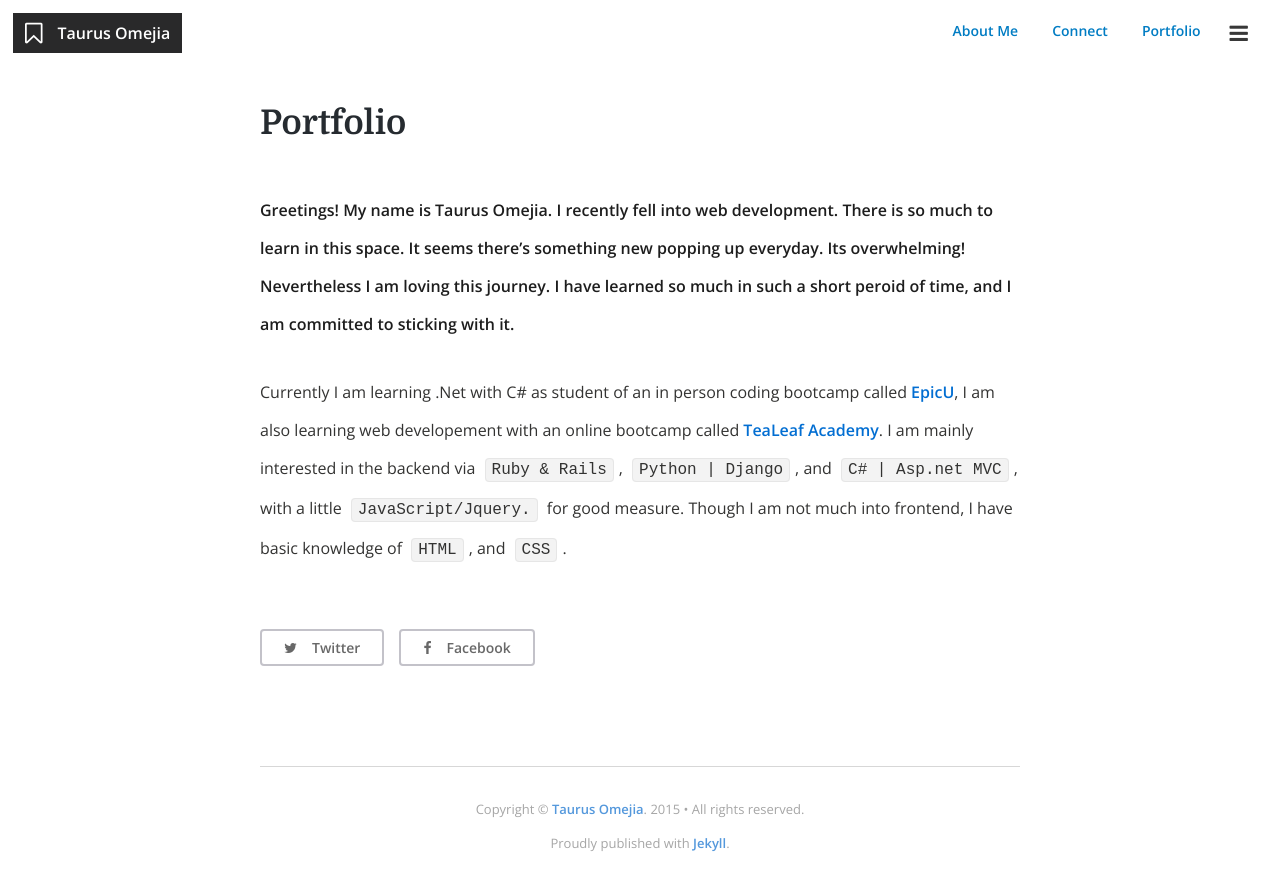
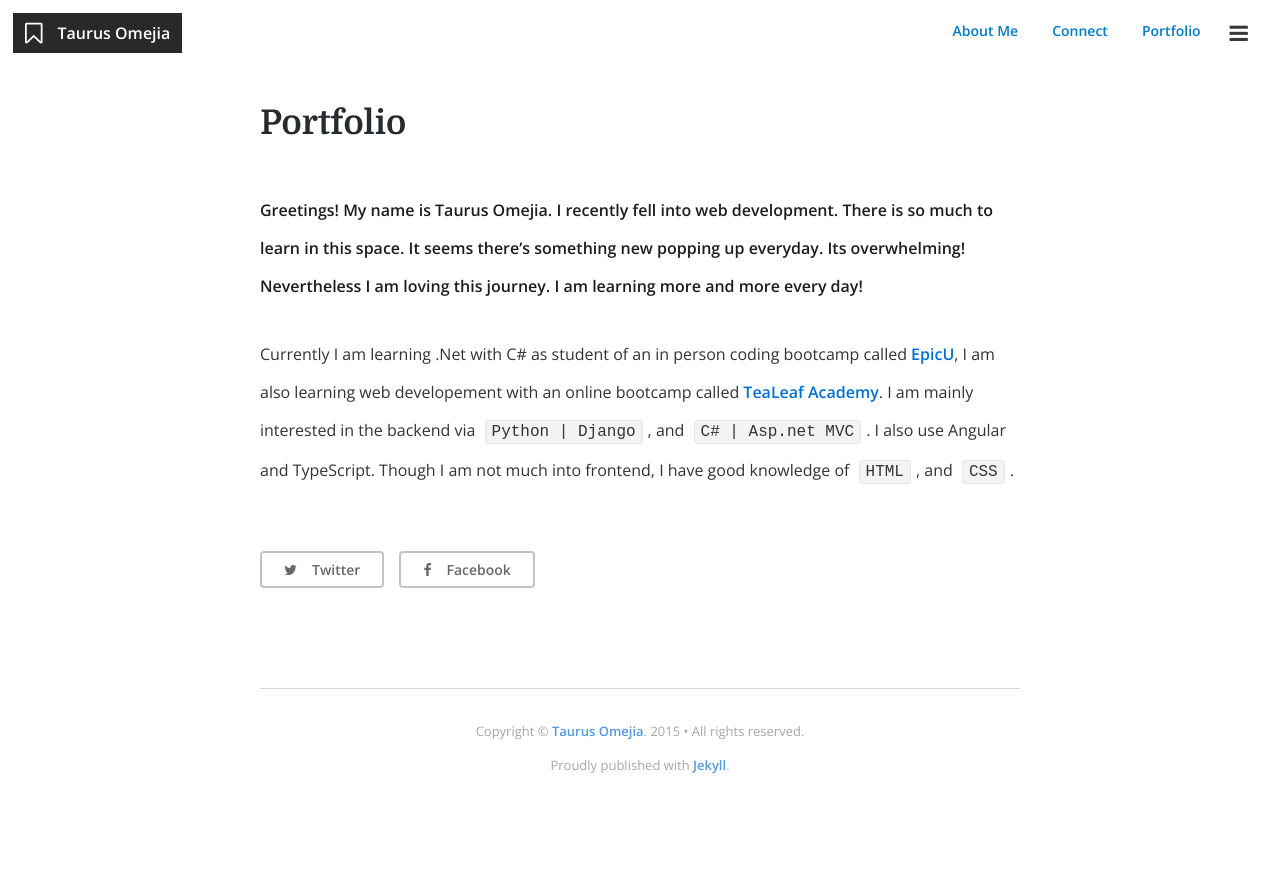
Before and after one commit to bolenton/bolenton.github.io, a Jekyll site: the page built from portfolio.md, in a window 1280 px wide. Shown: the top 890 px of the page. Built offline with Jekyll 4.4.1, drawn with Linux system fonts in a browser that asks for light colours; nearby versions of some CDN libraries; comment, search, counter and statistics services are not loaded.

Commit message:
Update portfolio.md

```diff
--- a/portfolio.md
+++ b/portfolio.md
@@ -7,13 +7,12 @@ comments: false
 
 Greetings! My name is Taurus Omejia. I recently fell into web development.
 There is so much to learn in this space. It seems there's something new popping up everyday. Its overwhelming!
-Nevertheless I am loving this journey. I have learned so much in such a short peroid of time, and I am committed
-to sticking with it.
+Nevertheless I am loving this journey. I am learning more and more every day!
 
 Currently I am learning .Net with C# as student of an in person coding bootcamp called [EpicU](https://www.epicu.org/),
 I am also learning web developement with an online bootcamp called [TeaLeaf Academy](https://www.gotealeaf.com/).
-I am mainly interested in the backend via `Ruby & Rails`, `Python | Django`, and `C# | Asp.net MVC`, with a little
-`JavaScript/Jquery.` for good measure. Though I am not much into frontend, I have basic knowledge of `HTML`, and `CSS`.
+I am mainly interested in the backend via `Python | Django`, and `C# | Asp.net MVC`. I also use Angular and TypeScript.
+Though I am not much into frontend, I have good knowledge of `HTML`, and `CSS`.
 
 
 <div class="profile {% if page.featured == true %} featured {% endif %}">
```
